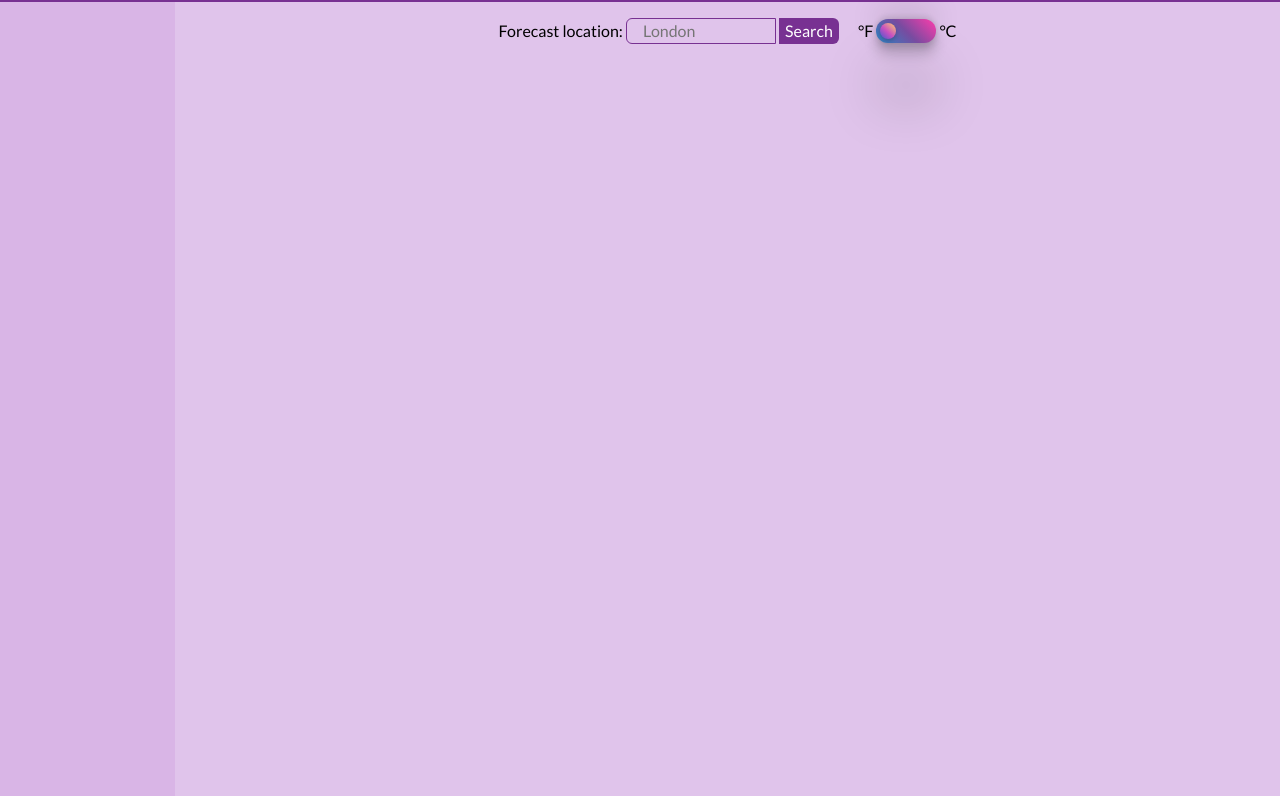
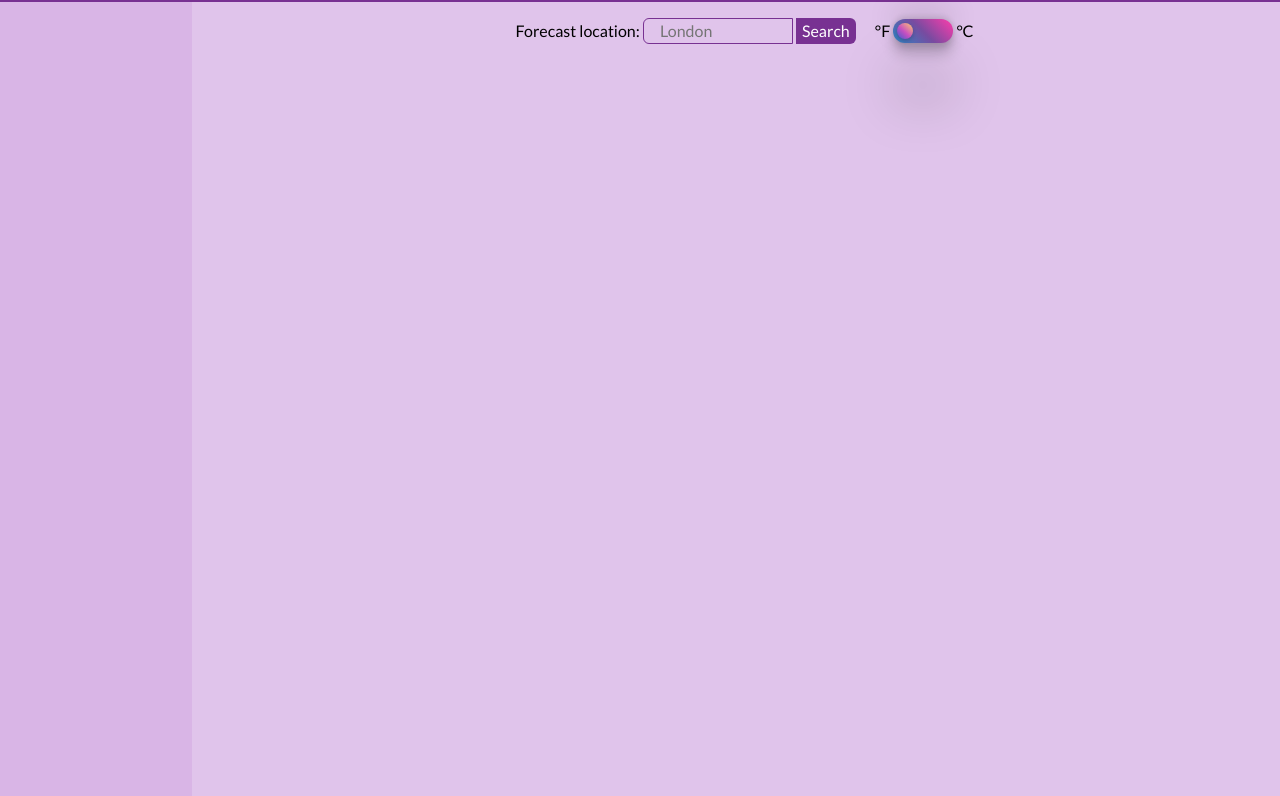
Before and after one commit to Michael-Mine/odin-weather-app, a website built with webpack: page src/template.html in a window 1280 px wide. Shown: the part 70-866 px from the top of the page. Built offline with nearby package versions, Linux system fonts and the light colour scheme; files whose address does not match are found by name.

Commit message:
Update README with screenshot

```diff
--- a/src/get-data.js
+++ b/src/get-data.js
@@ -129,6 +129,7 @@ function createWeatherPeriod(period, dayPeriod, hourPeriod) {
   let temp = periodData.temp;
   let feelsLike = periodData.feelslike;
   if (degrees === "C") {
+    // to convert data received in Fahrenheit to Celsius
     temp = (temp - 32) / (9 / 5);
     feelsLike = (feelsLike - 32) / (9 / 5);
   }
--- a/src/styles.css
+++ b/src/styles.css
@@ -103,7 +103,7 @@ body {
 
 main {
   display: grid;
-  grid-template-columns: 1fr 1fr;
+  grid-template-columns: 12rem 1fr;
   grid-template-rows: 4.5rem 100rem;
   grid-template-areas:
     "header header"
```
Also changed, not shown: README.md, src/images/screenshot-weather-app.jpg (added).
